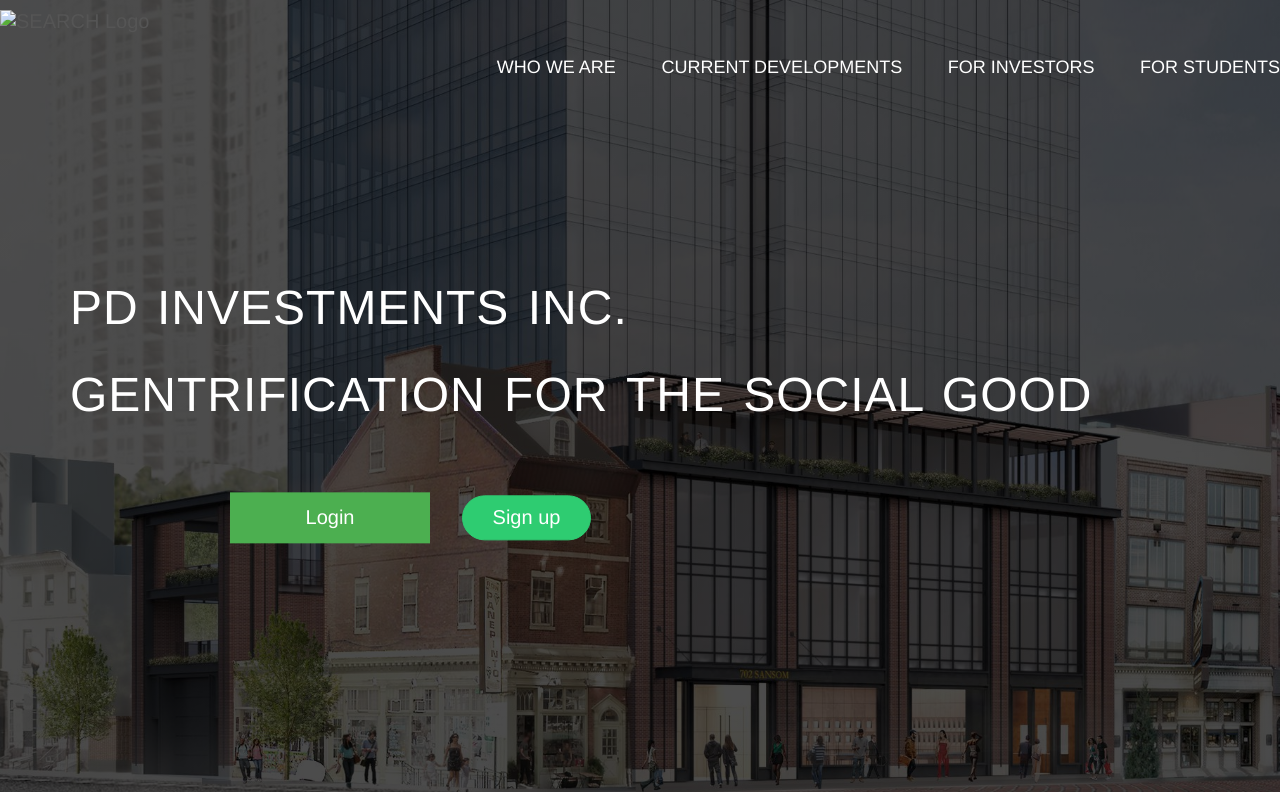
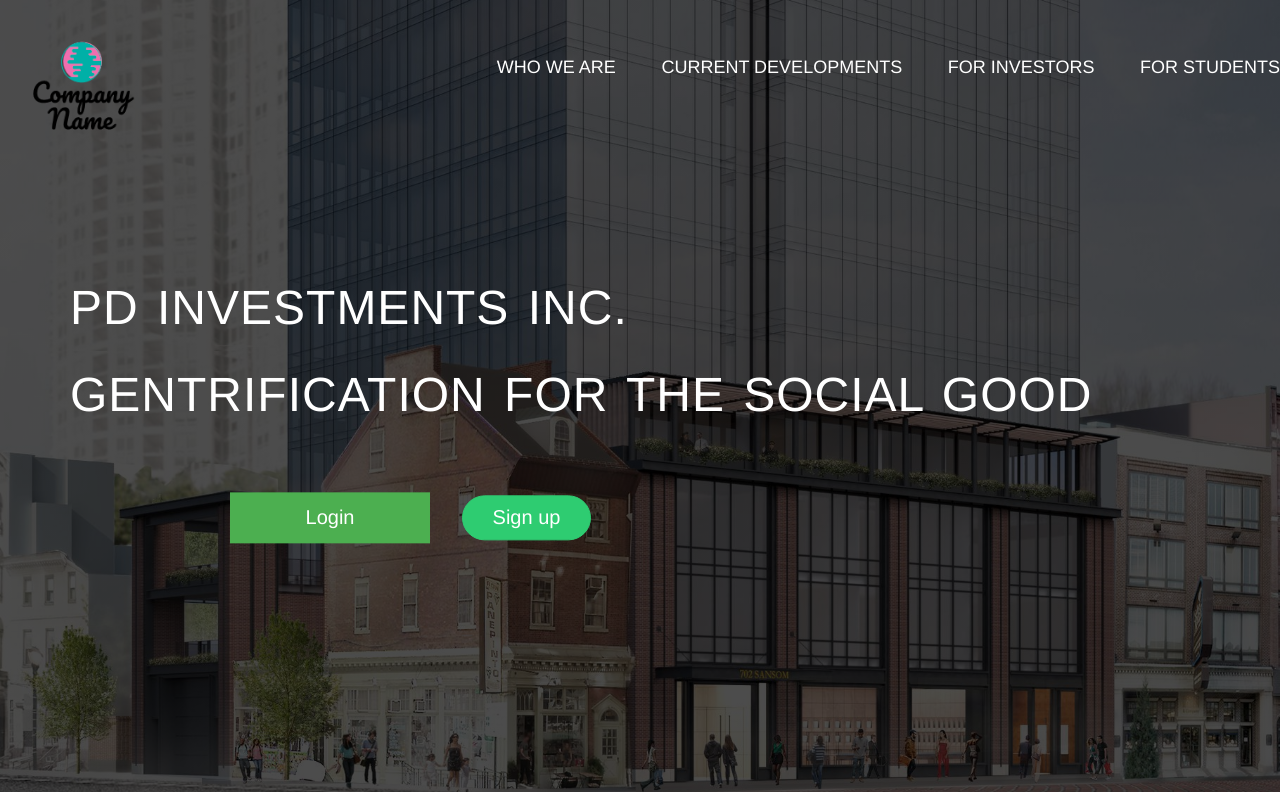
Before and after one commit to dandubovoy/Philly-Code-Fest, a plain HTML site: page PhillyCodeFest/index.html in a window 1280 px wide. Shown: the top 792 px of the page. Drawn offline with nearby package versions, Linux system fonts and the light colour scheme; a script that the page names is missing; files whose address does not match are found by name.

Commit message:
Logo Added
Logo + Other

```diff
--- a/PhillyCodeFest/index.html
+++ b/PhillyCodeFest/index.html
@@ -159,8 +159,8 @@ window.onclick = function(event) {
         <header>
             <nav>
                 <div class="row">
-                 <img src="" alt="SEARCH Logo" class="logo">
-                    <img src="" alt="logo" class="logo-black">
+                 <img src="Resources/img/logo1.png" alt="SEARCH Logo " class="logo">
+                    <img src="Resources/img/logo1.png" alt="logo" class="logo-black">
                     <ul class="main-nav js--main-nav">
                         <li><a href="#who we are"> Who we are</a></li>
                         <li><a href="#developments"> Current Developments </a></li>
```
Also changed, not shown: PhillyCodeFest/Resources/img/logo1.png (added), 2 other files.
